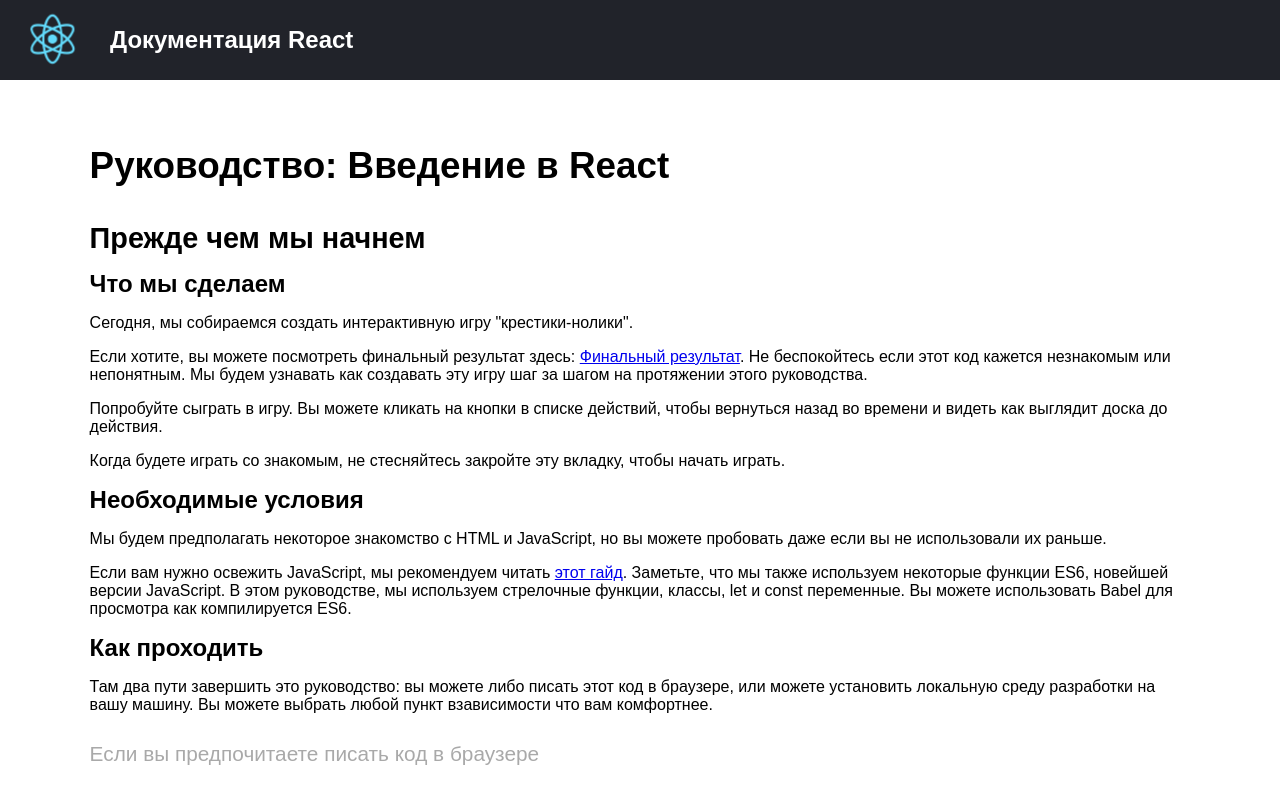
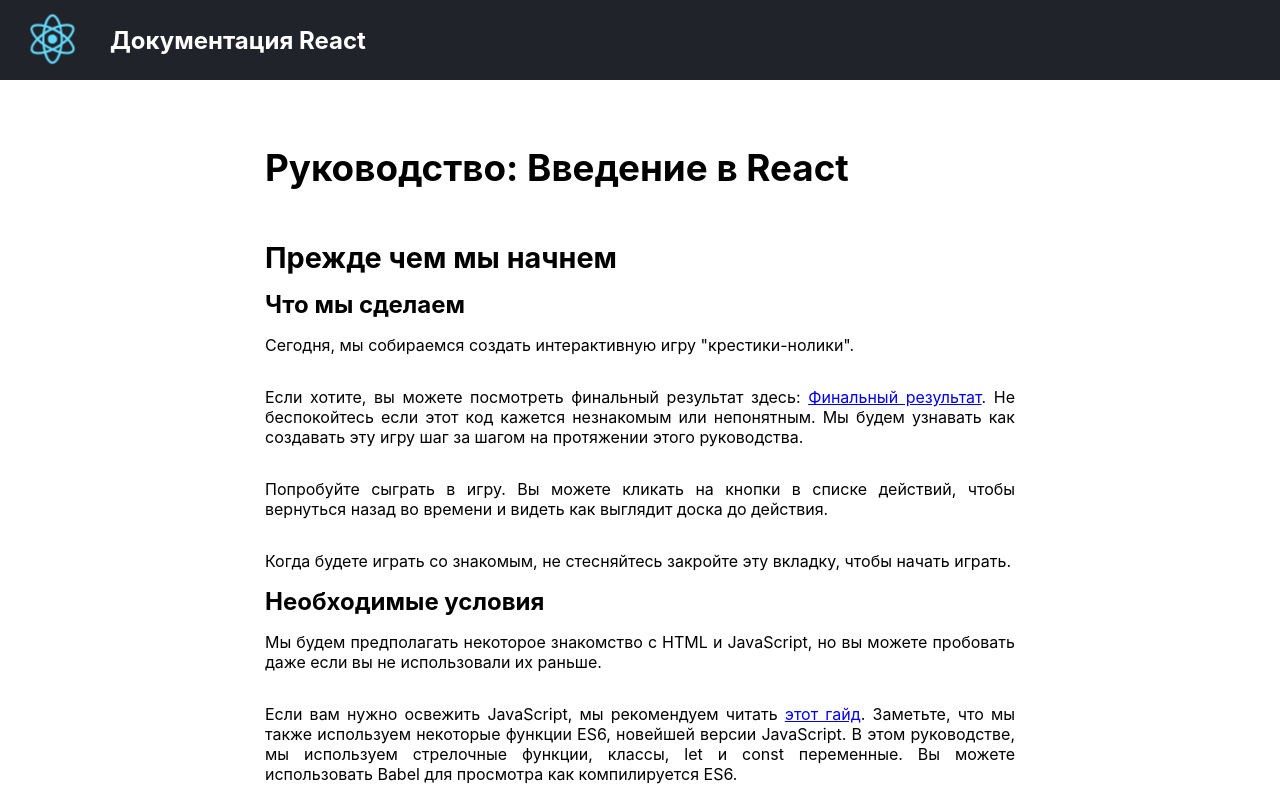
Before and after one commit to AlexFisher13/react-doc, a React (Create React App) app: page / in a window 1280 px wide. Shown: the top 792 px of the page. Built offline with nearby package versions, Linux system fonts and the light colour scheme.

Commit message:
add new style

```diff
--- a/src/index.css
+++ b/src/index.css
@@ -1,3 +1,7 @@
+* {
+  font-family: -apple-system,BlinkMacSystemFont,Segoe UI,Roboto,Oxygen,Ubuntu,Cantarell,Fira Sans,Droid Sans,Helvetica Neue,sans-serif;
+}
+
 body {
   margin: 0;
   padding: 0;
@@ -27,6 +31,10 @@
 }
 .page {
   padding: 30px 7%;
+  display: grid;
+  grid-template-columns: minmax(320px, 750px);
+  text-align: justify;
+  justify-content: center;
 }
 h1 {
   font-size: 2.3em;
```
